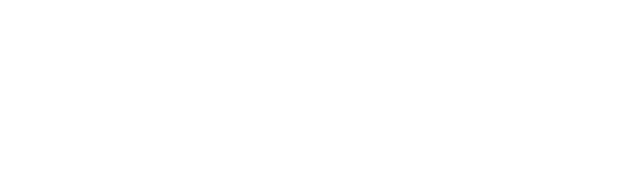
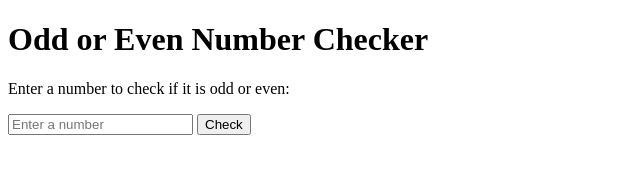
Before and after one commit to BongekileM/Is-Odd-or-Even, a plain HTML site: page index.html in a window 1280 px wide. Shown: the whole page, without its empty margins (0-640 px from the left). Drawn offline with Linux system fonts and the light colour scheme.

Commit message:
feat: update HTML structure with input form for Odd or Even checker

```diff
--- a/index.html
+++ b/index.html
@@ -4,9 +4,15 @@
     <meta charset="UTF-8">
     <meta http-equiv="X-UA-Compatible" content="IE=edge">
     <meta name="viewport" content="width=device-width, initial-scale=1.0">
-    <title>Document</title>
+    <title>Odd or Even Checker</title>
 </head>
 <body>
-   <script src="script.js"></script>
+    <h1>Odd or Even Number Checker</h1>
+    <p>Enter a number to check if it is odd or even:</p>
+    <input type="text" id="numberInput" placeholder="Enter a number">
+    <button id="checkButton">Check</button>
+    <p id="result"></p>
+
+    <script src="script.js"></script>
 </body>
 </html>
```
